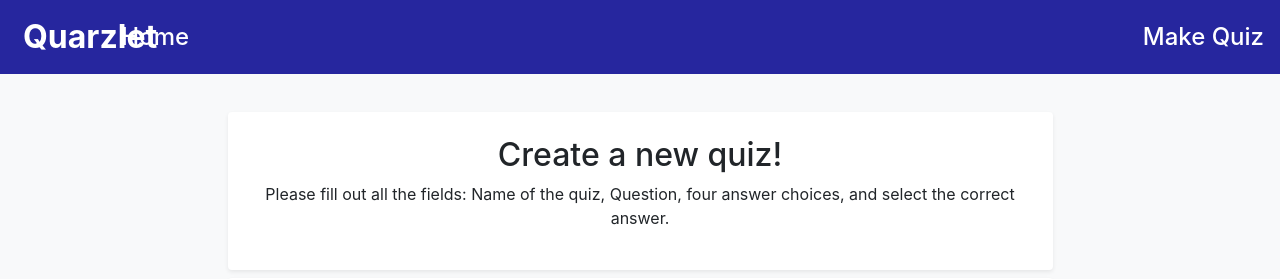
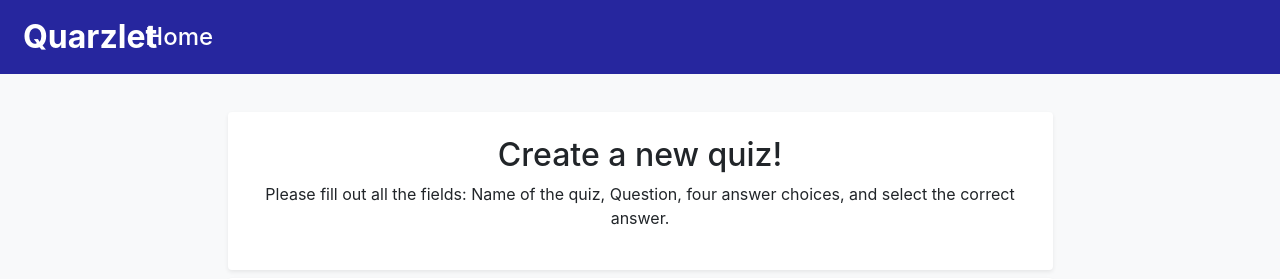
Before and after one commit to alearcyber/Quarzlet, a Flask app: page / in a window 1280 px wide. Shown: the top 279 px of the page. Run offline with Flask 3, Linux system fonts and the light colour scheme; some libraries are stand-ins or nearby versions.

Commit message:
Minor fix in the navbar & MakeQuiz button removed

```diff
--- a/QuizMake/templates/base.html
+++ b/QuizMake/templates/base.html
@@ -21,15 +21,10 @@
             <nav class="navbar navbar-custom navbar-expand-lg flex-md-nowrap p-2">
                 <a href="http://127.0.0.1:8000" class="navbar-brand col-sm-1 mr-0">Quarzlet</a>
 
-                <div class="collapse navbar-collapse" id="navbarSupportedContent">
+                <div class="collapse navbar-collapse ml-4" id="navbarSupportedContent">
                     <ul class="navbar-nav me-auto">
                         <li class="nav-item text-nowrap">
                             <a href="http://127.0.0.1:8000" class="nav-link active">Home</a>
-                        </li>
-                    </ul>
-                    <ul class="navbar-nav ml-auto">
-                        <li class="nav-item text-nowrap">
-                            <a class="nav-link active">Make Quiz</a>
                         </li>
                     </ul>
                 </div>
```
